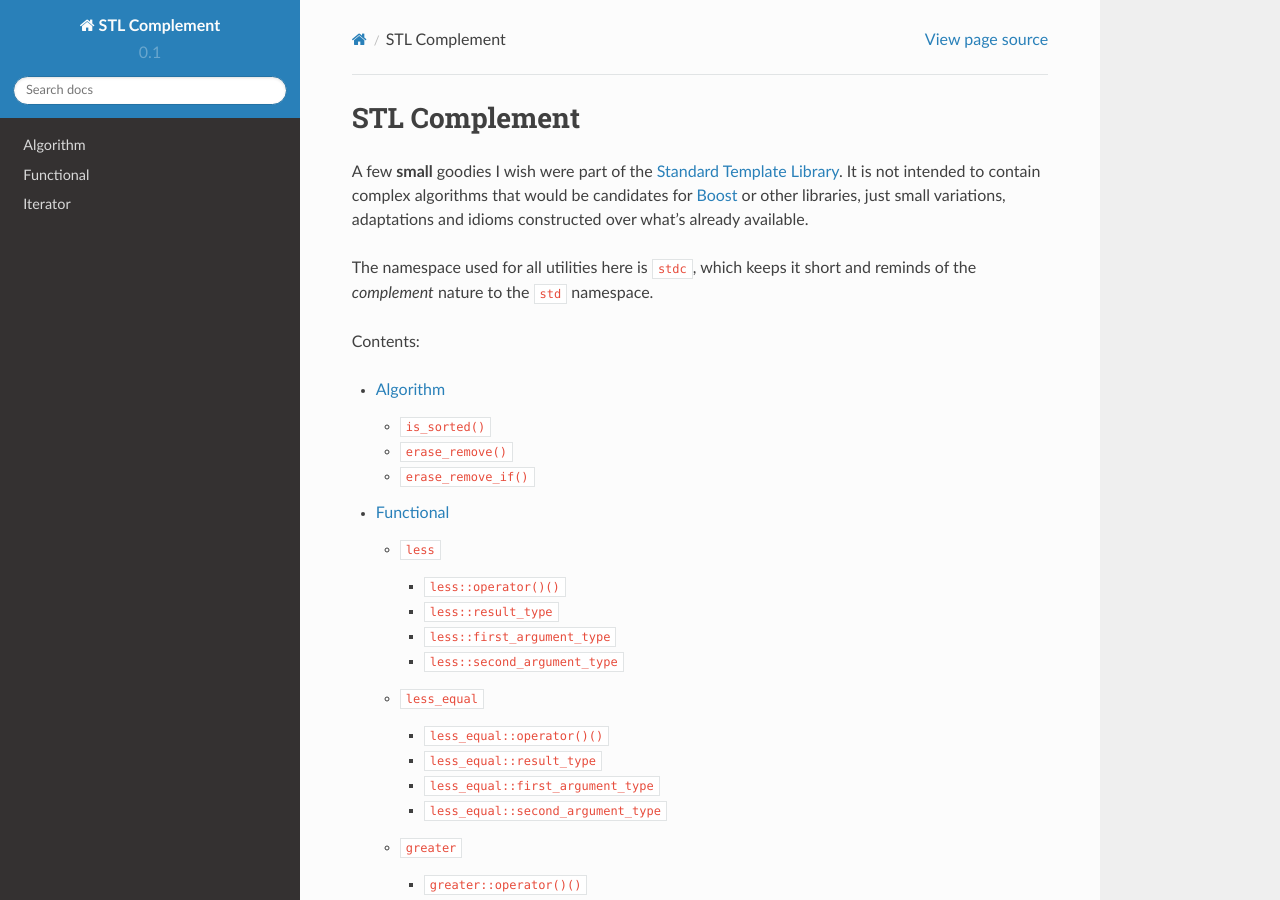
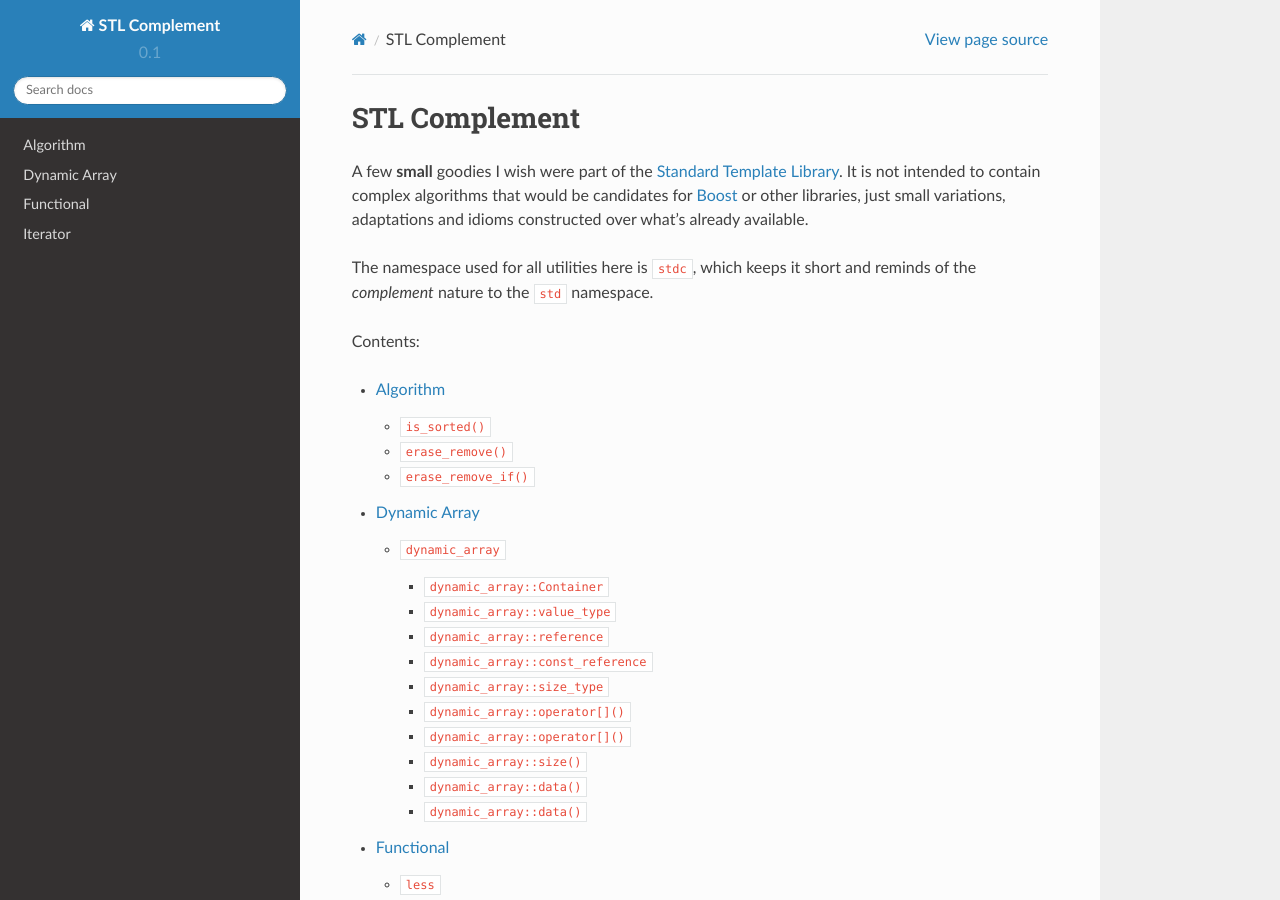
Before and after one commit to janoma/STL-Complement, a Sphinx documentation site: the page built from doc/index.rst, in a window 1280 px wide and 900 px high. Built offline with Sphinx 7.4.7 and the Read the Docs theme 2.0.0, drawn with Linux system fonts in a browser that asks for light colours; part of the change alters nothing that is shown.

Commit message:
Implements a dynamic array that is accessed through operator[].

```diff
--- /dev/null
+++ b/doc/dynamic_array.rst
@@ -0,0 +1,45 @@
+Dynamic Array
+=============
+
+.. cpp:namespace:: stdc
+
+.. cpp:class:: template <typename T> \
+               dynamic_array
+
+   Container that dynamically allocates memory so that the elements are
+   permanently stored in contiguous memory. Elements are written and accessed
+   using the ``operator[]`` or a pointer to the first element with ``data()``.
+
+   .. cpp:type:: Container = std::vector<T>
+
+   .. cpp:type:: value_type = T
+
+   .. cpp:type:: reference = value_type&
+
+   .. cpp:type:: const_reference = value_type const&
+
+   .. cpp:type:: size_type = typename Container::size_type
+
+   .. cpp:function:: reference operator[](size_type index)
+
+      :param index: Index of the element to be retrieved.
+      :return: The ``index``-th element of the array. If that index has not been
+      filled yet, a default-inserted element is returned.
+
+   .. cpp:function:: const_reference operator[](size_type index) const
+
+      :param index: Index of the element to be retrieved.
+      :return: The ``index``-th element of the array. If that index has not been
+      filled yet, an ``std::out_of_range`` exception is thrown.
+
+   .. cpp:function:: size_type size() const
+
+      :return: The number of elements currently held by the array.
+
+   .. cpp:function:: T* data()
+
+      :return: A pointer to the first element of the array.
+
+   .. cpp:function:: T const* data() const
+
+      :return: A pointer to the first element of the array.
--- a/doc/index.rst
+++ b/doc/index.rst
@@ -14,6 +14,7 @@ Contents:
 .. toctree::
 
    algorithm
+   dynamic_array
    functional
    iterator
 
```
Also changed, not shown: 2 other files.
